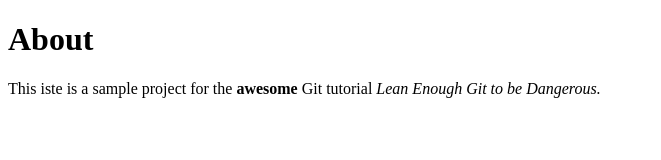
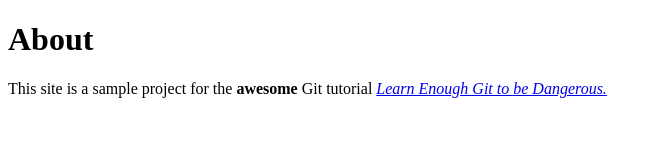
Before and after one commit to rcrim/website, a plain HTML site: page about.html in a window 1280 px wide. Shown: the whole page, without its empty margins (0-661 px from the left). Drawn offline with Linux system fonts and the light colour scheme.

Commit message:
add link to tutorial title.

```diff
--- a/about.html
+++ b/about.html
@@ -5,7 +5,7 @@
   </head>
   <body>
     <H1>About</H1>
-    <P> This iste is a sample project for the <strong> awesome</strong> Git tutorial <em> Lean Enough Git to be Dangerous.</em>
+    <P> This site is a sample project for the <strong> awesome</strong> Git tutorial <a href="http://learnenough.com/git-tutorial"><em>Learn Enough Git to be Dangerous.</em></a>
    </P>
  </body>
 </html>
```
